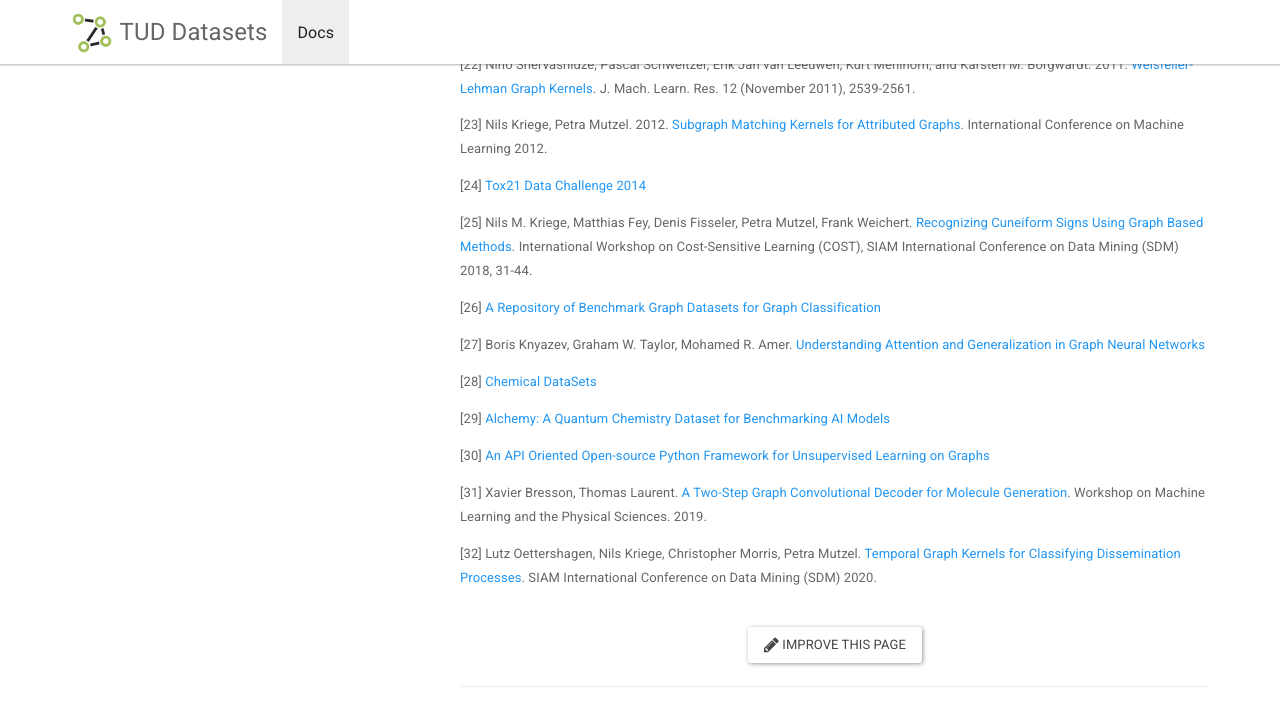
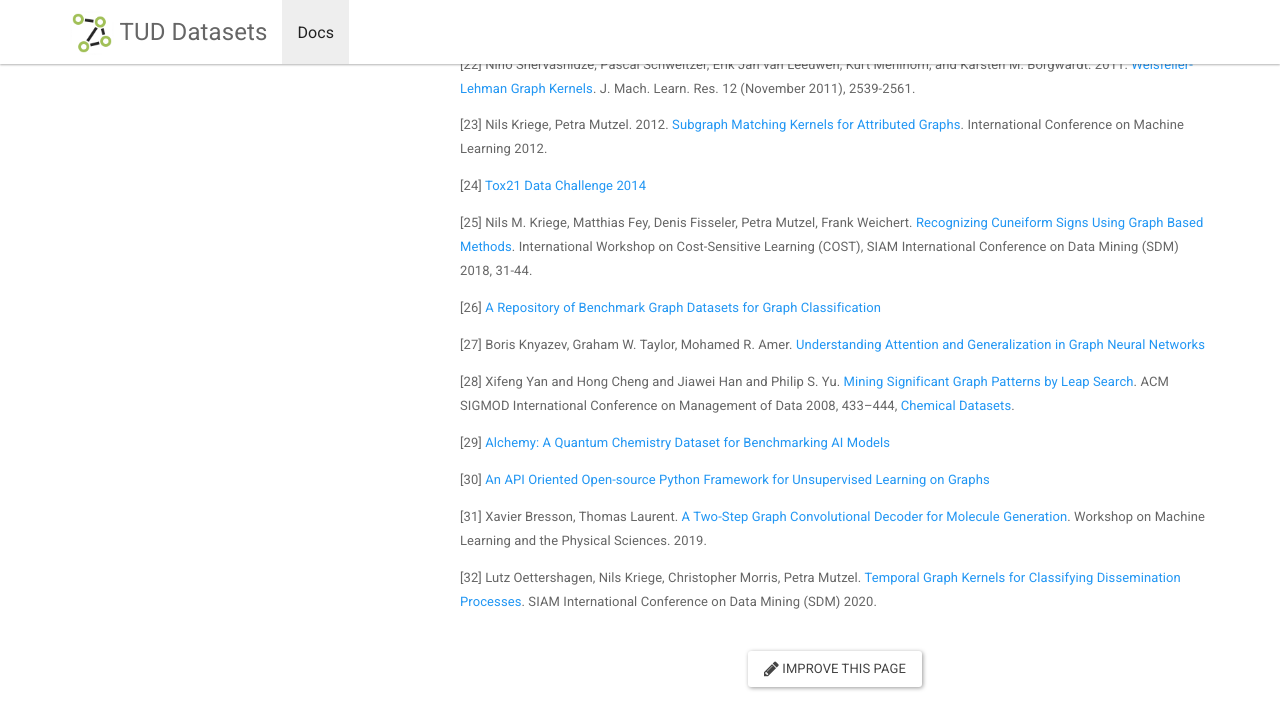
Before and after one commit to chrsmrrs/datasets, a Jekyll site: the page built from _docs/bibliography.md, in a window 1280 px wide and 900 px high, scrolled down 1291 px, cut to the strip 0-706 px from the top of the window. Built offline with Jekyll 4.4.1, drawn with Linux system fonts in a browser that asks for light colours.

Commit message:
Update bibliography.md
added paper for [28]

```diff
--- a/_docs/bibliography.md
+++ b/_docs/bibliography.md
@@ -63,15 +63,16 @@
 
 [24] [Tox21 Data Challenge 2014](https://tripod.nih.gov/tox21/challenge/data.jsp)
 
-[25] Nils M. Kriege, Matthias Fey, Denis Fisseler, Petra Mutzel, Frank Weichert. [ Recognizing Cuneiform Signs Using Graph Based Methods](http://proceedings.mlr.press/v88/kriege18a.html). International Workshop on Cost-Sensitive Learning (COST), SIAM International Conference on Data Mining (SDM) 2018, 31-44.
+[25] Nils M. Kriege, Matthias Fey, Denis Fisseler, Petra Mutzel, Frank Weichert. [Recognizing Cuneiform Signs Using Graph Based Methods](http://proceedings.mlr.press/v88/kriege18a.html). International Workshop on Cost-Sensitive Learning (COST), SIAM International Conference on Data Mining (SDM) 2018, 31-44.
 
 [26] [ A Repository of Benchmark Graph Datasets for Graph Classification](https://github.com/shiruipan/graph_datasets)
 
 [27] Boris Knyazev, Graham W. Taylor, Mohamed R. Amer. [Understanding Attention and Generalization in Graph Neural Networks](https://arxiv.org/abs/1905.02850)
 
-[28] [Chemical DataSets](https://sites.cs.ucsb.edu/~xyan/dataset.htm)
+[28] Xifeng Yan and Hong Cheng and Jiawei Han and Philip S. Yu. [Mining Significant Graph Patterns by Leap Search](https://doi.org/10.1145/1376616.1376662). ACM SIGMOD International Conference on Management of Data 2008, 433–444,
+[Chemical Datasets](https://sites.cs.ucsb.edu/~xyan/dataset.htm).
 
-[29] [ Alchemy: A Quantum Chemistry Dataset for Benchmarking AI Models](https://arxiv.org/abs/1906.09427)
+[29] [Alchemy: A Quantum Chemistry Dataset for Benchmarking AI Models](https://arxiv.org/abs/1906.09427)
 
 [30] [An API Oriented Open-source Python Framework for Unsupervised Learning on Graphs](https://github.com/benedekrozemberczki/karateclub)
 
```
